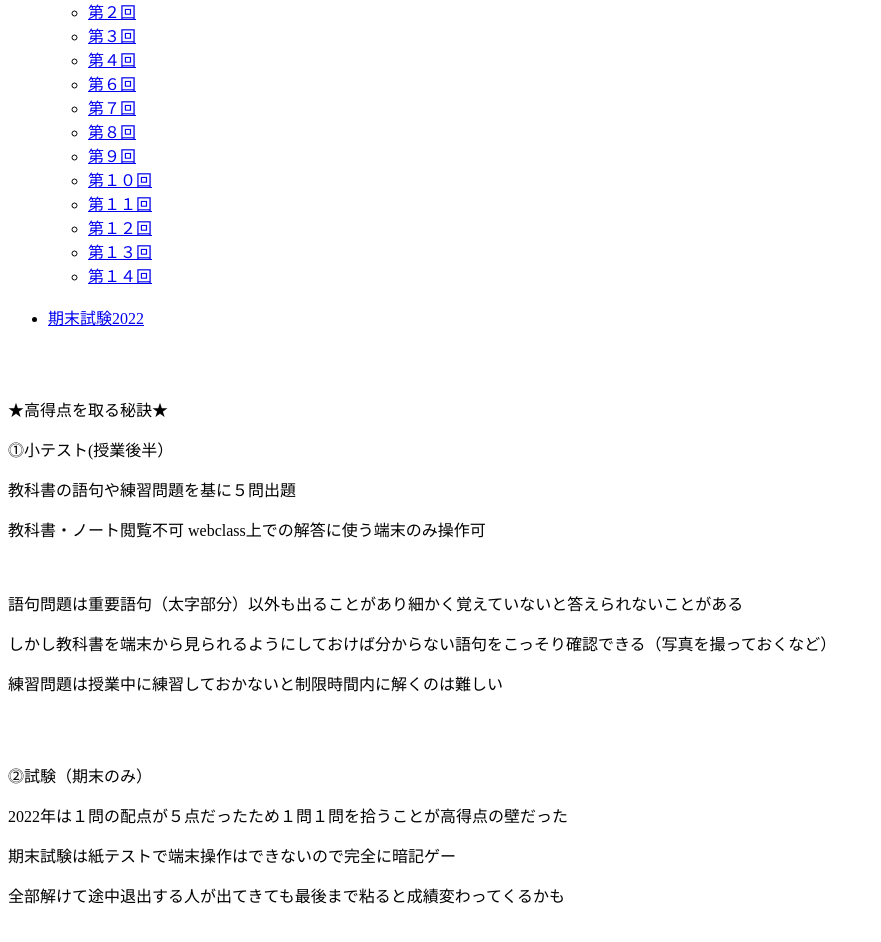
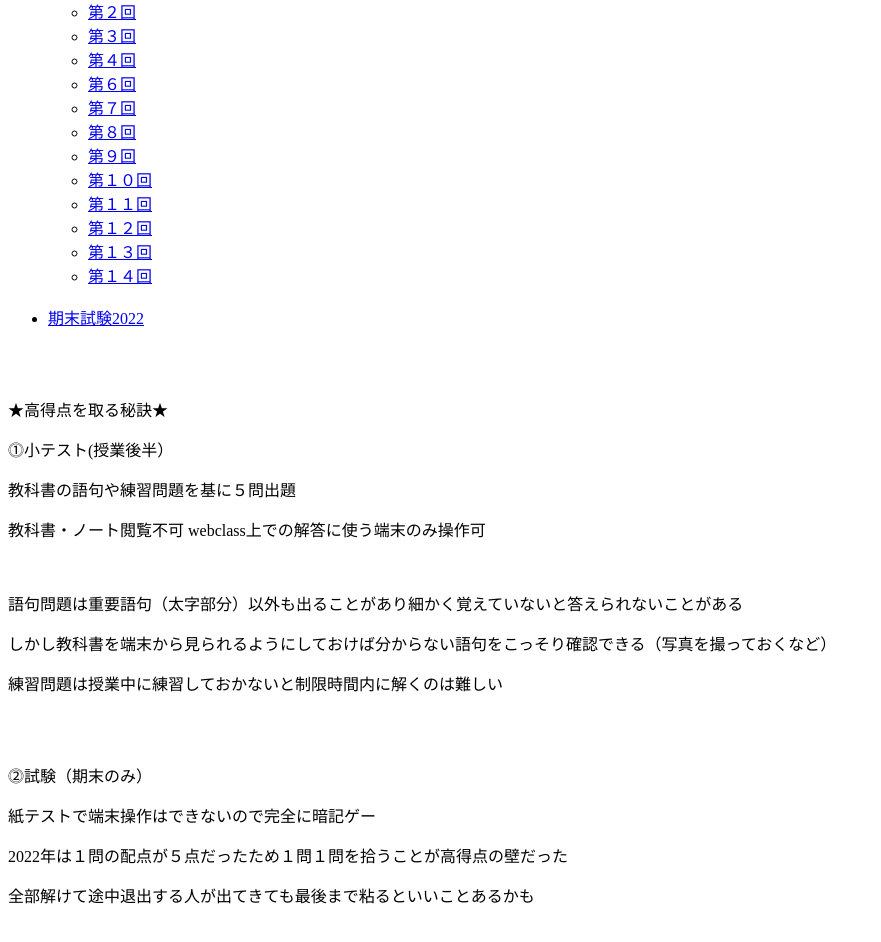
Before and after one commit to jackdawson0410/sample20, a plain HTML site: page index.html in a window 1280 px wide. Shown: the part 124-1066 px from the top of the page, without its empty margins (0-881 px from the left). Drawn offline with Linux system fonts and the light colour scheme.

Commit message:
Update index.html

```diff
--- a/index.html
+++ b/index.html
@@ -39,9 +39,9 @@
 	<br>
 	<br>
 	<p>⓶試験（期末のみ）</p>
+	<p>紙テストで端末操作はできないので完全に暗記ゲー</p>
 	<p>2022年は１問の配点が５点だったため１問１問を拾うことが高得点の壁だった</p>
-	<p>期末試験は紙テストで端末操作はできないので完全に暗記ゲー</p>
-	<p>全部解けて途中退出する人が出てきても最後まで粘ると成績変わってくるかも</p>
+	<p>全部解けて途中退出する人が出てきても最後まで粘るといいことあるかも</p>
 	<br>
 	<br>
 	<br>
```
